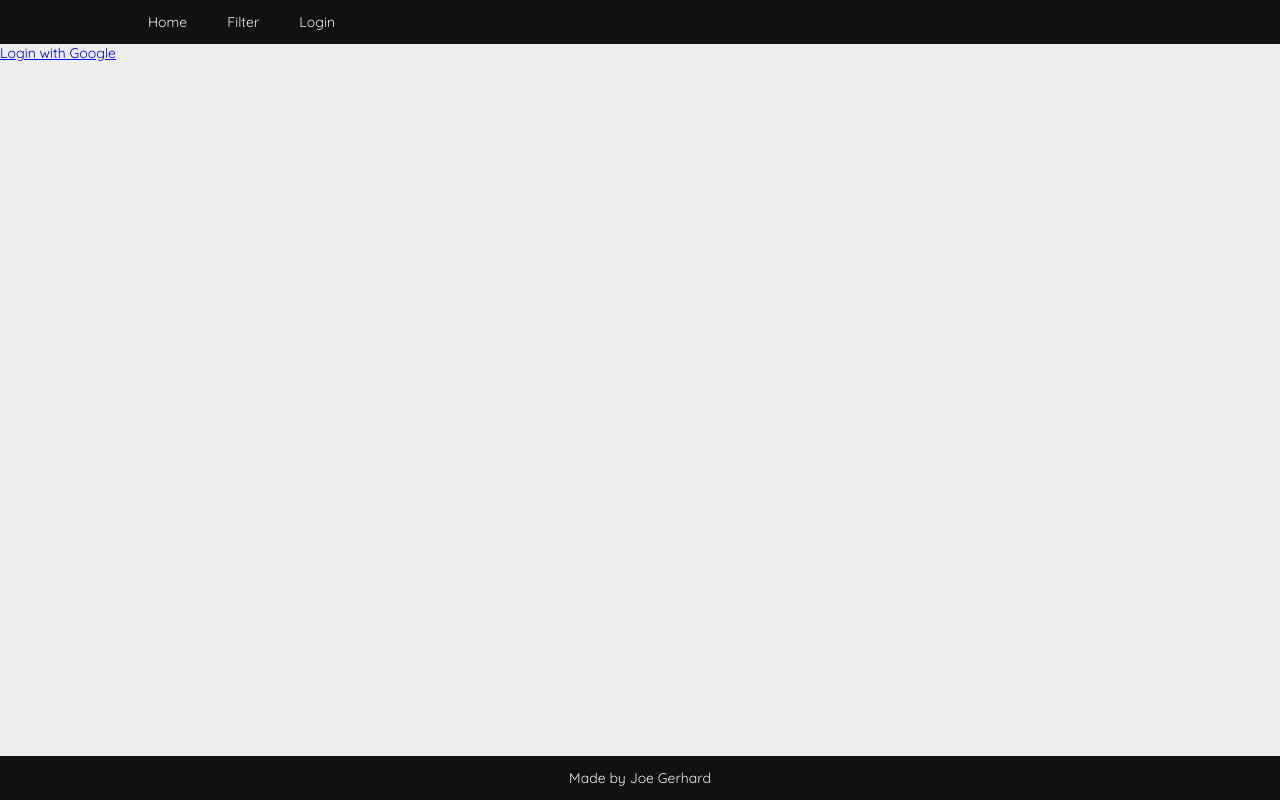
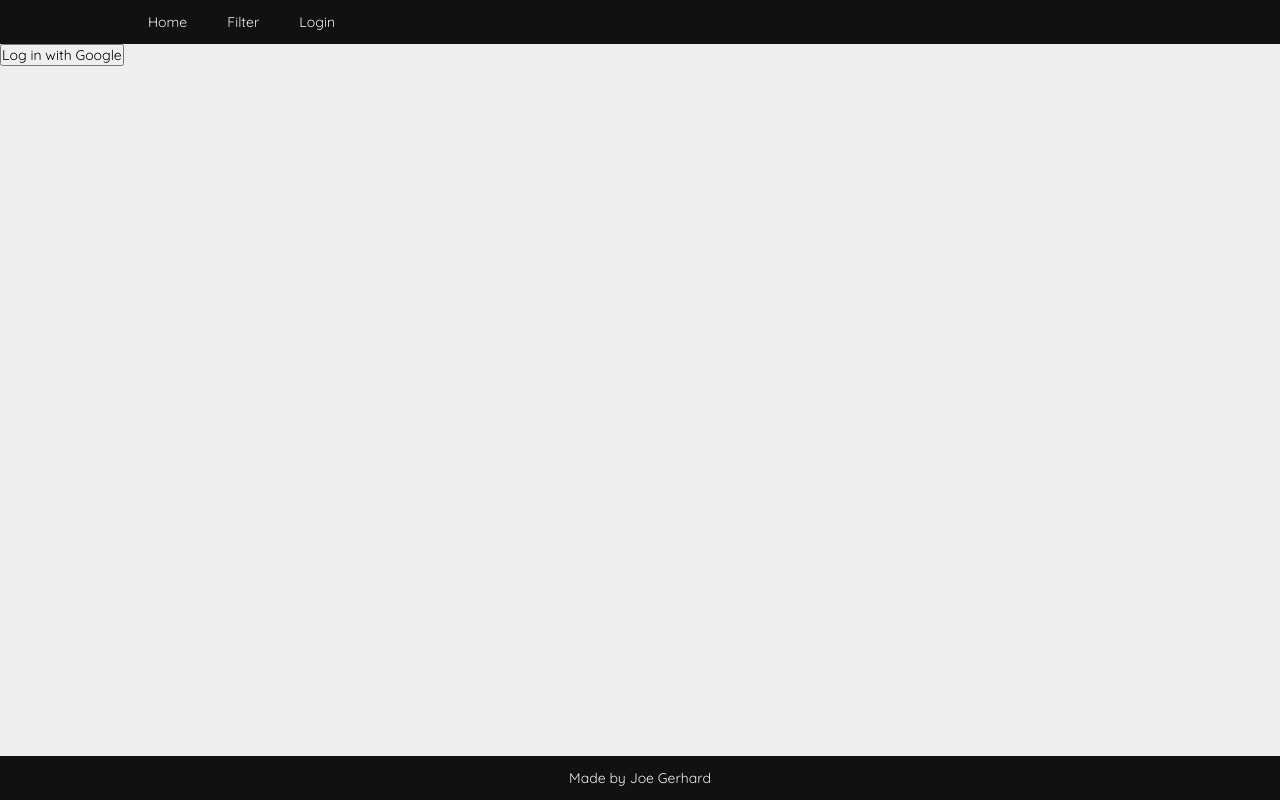
Before and after one commit to joe-gerhard/mtg-filter-mern, a React (Create React App) app: page /login in a window 1280 px wide. Built offline with nearby package versions, Linux system fonts and the light colour scheme; no server answers.

Commit message:
Still messing with Oauth

```diff
--- a/server.js
+++ b/server.js
@@ -23,7 +23,7 @@ passport.deserializeUser((user, cb) => {
 passport.use(new GoogleStrategy({
   clientID: process.env.GOOGLE_CLIENT_ID,
   clientSecret: process.env.GOOGLE_SECRET,
-  callbackURL: "http://localhost:3000/auth/google/callback",
+  callbackURL: "/auth/google/callback",
 },
   (accessToken, refreshToken, profile, cb) => {
     console.log(JSON.stringify(profile))
@@ -46,6 +46,7 @@ app.use(express.static(path.join(__dirname, 'build')));
 app.get("/auth/google", passport.authenticate("google", {
   scope: ["profile", "email"]
 }));
+
 app.get("/auth/google/callback", passport.authenticate("google"),
   (req, res) => {
   console.log('its working');
--- a/src/components/LoginLinks/LoginLinks.jsx
+++ b/src/components/LoginLinks/LoginLinks.jsx
@@ -1,13 +1,18 @@
 import React from 'react'
 import { StyledLoginLinks } from './styles';
+
 
 const LoginLinks = () => {
 
   return (
     <StyledLoginLinks>
-      <a href='/auth/google'>Login with Google</a>
+      <button onClick={() => {
+          window.open("http://localhost:3001/auth/google")
+      }}>Log in with Google</button>
     </StyledLoginLinks>
   )
 }
 
+
+
 export default LoginLinks;
```
